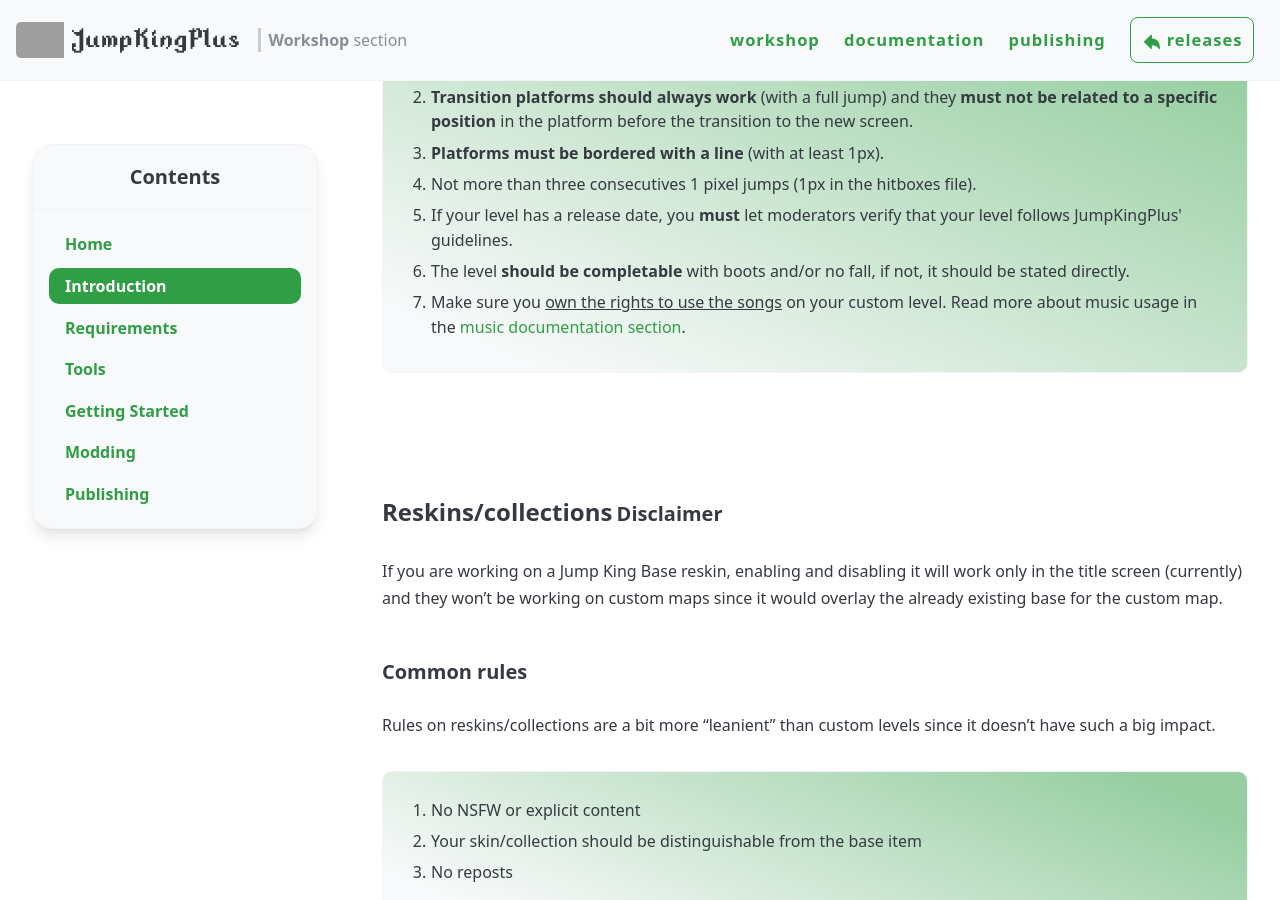
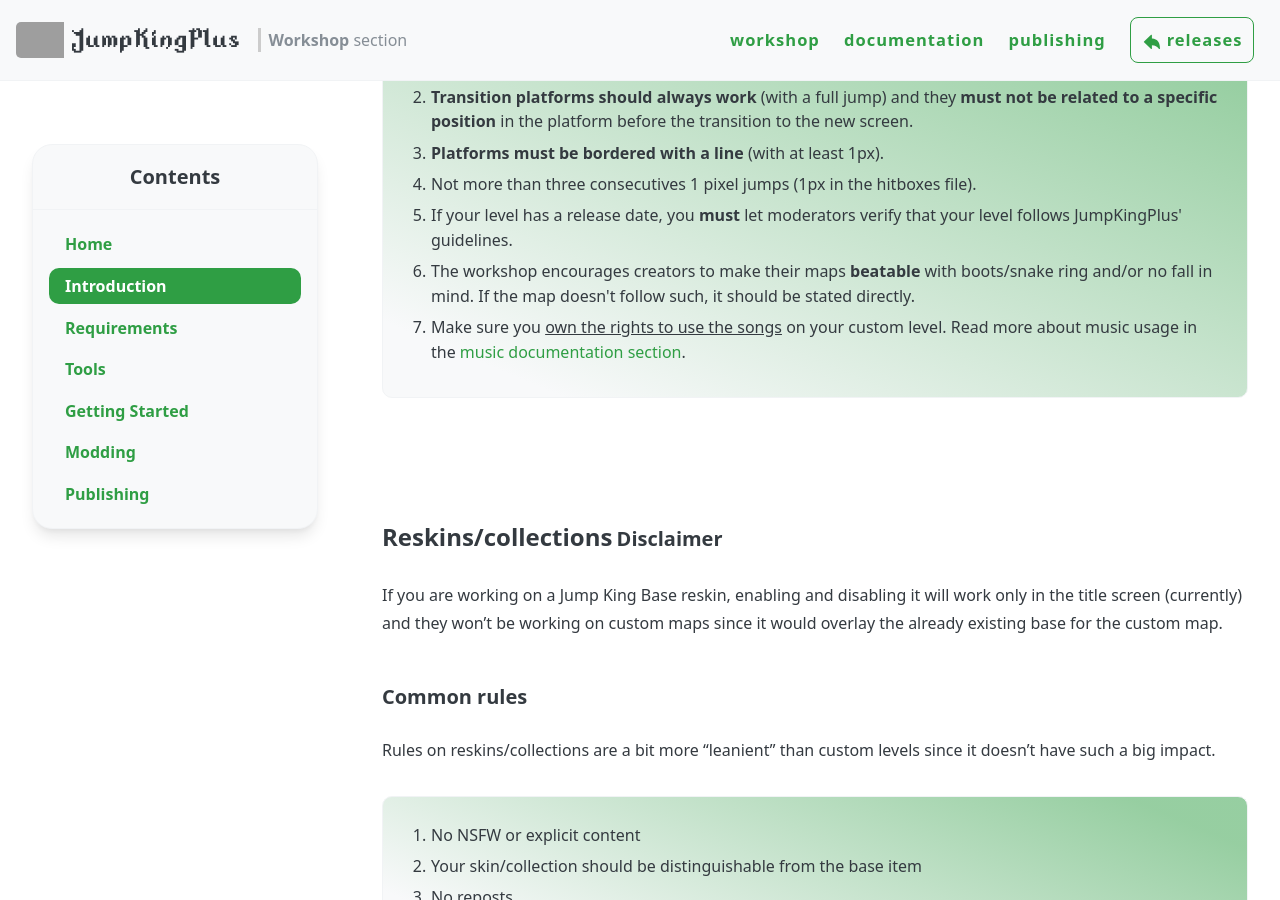
Before and after one commit to YutaGoto/JumpKingPlus.github.io, a Jekyll site: the page built from _docs/introduction.md, in a window 1280 px wide and 900 px high, scrolled down 1036 px. Built offline with Jekyll 4.4.1, drawn with Linux system fonts in a browser that asks for light colours; grey boxes are pictures that could not be loaded.

Commit message:
Kuriers map and rules

```diff
--- a/_includes/rules/levels.html
+++ b/_includes/rules/levels.html
@@ -5,7 +5,7 @@
         <li><b>Platforms must be bordered with a line</b> (with at least 1px).</li>
         <li>Not more than three consecutives 1 pixel jumps (1px in the hitboxes file).</li>
         <li>If your level has a release date, you <b>must</b> let moderators verify that your level follows JumpKingPlus' guidelines.</li>
-        <li>The level <b>should be completable</b> with boots and/or no fall, if not, it should be stated directly.</li>
+        <li>The workshop encourages creators to make their maps <b>beatable</b> with boots/snake ring and/or no fall in mind. If the map doesn't follow such, it should be stated directly.</li>
         <li>Make sure you <u>own the rights to use the songs</u> on your custom level. Read more about music usage in the <a href="{{ site.baseurl }}/workshop/docs/modding/audio/#music-warning">music documentation section</a>.</li>
     </ol>
 </div>
```
Also changed, not shown: _workshop/2022-11-26-26.md (added, +22 -0 lines).
